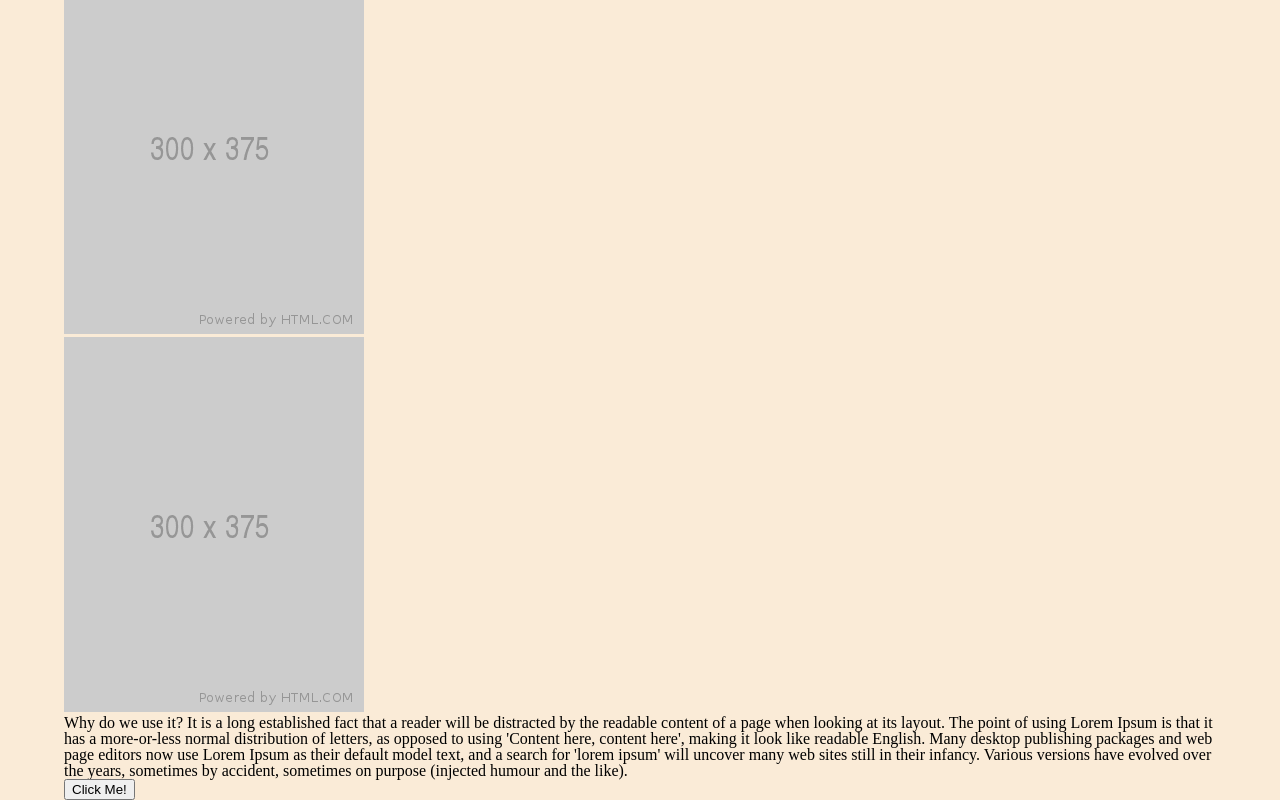
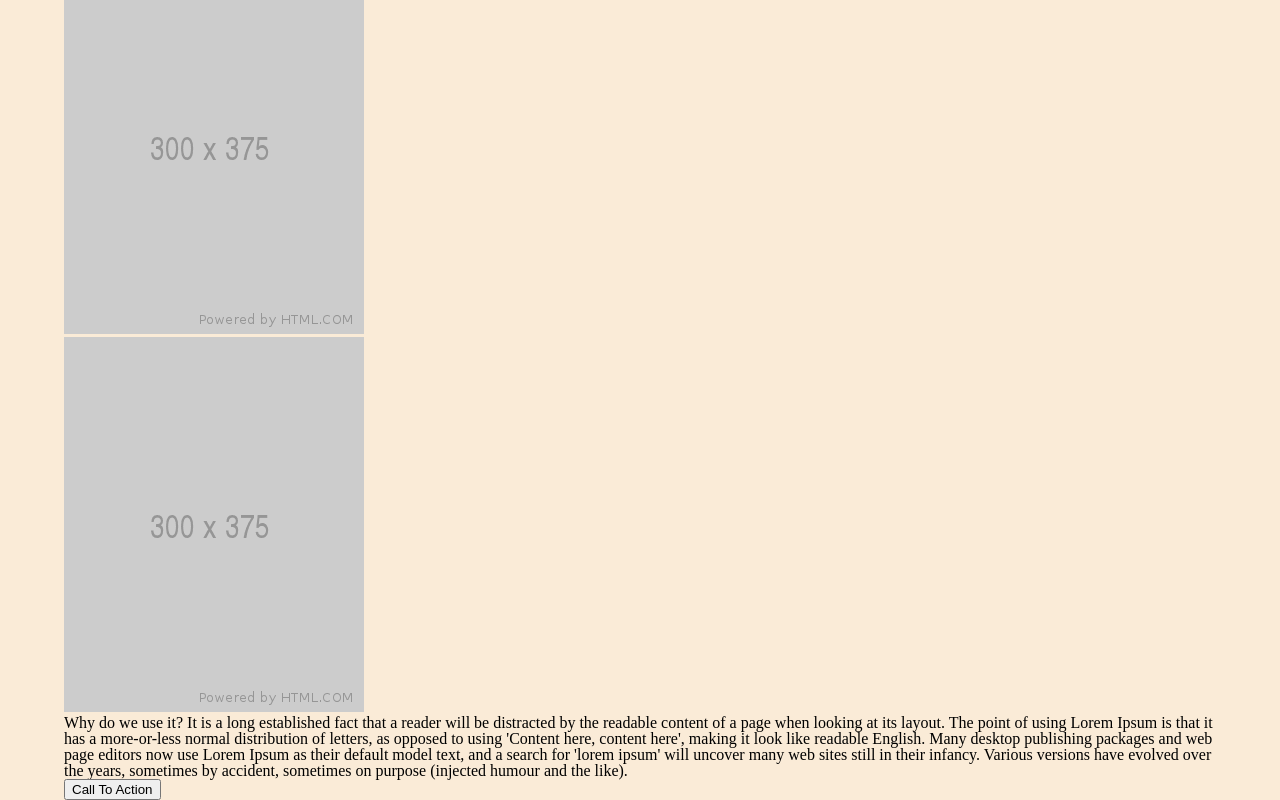
Before and after one commit to phillipstm/wireframe-exercise, a plain HTML site: page index.html in a window 1280 px wide. Shown: the part 554-1354 px from the top of the page. Drawn offline with Linux system fonts and the light colour scheme; files whose address does not match are found by name.

Commit message:
modified index html.

```diff
--- a/index.html
+++ b/index.html
@@ -38,7 +38,7 @@
             <p>Why do we use it?
                It is a long established fact that a reader will be distracted by the readable content of a page when looking at its layout. The point of using Lorem Ipsum is that it has a more-or-less normal distribution of letters, as opposed to using 'Content here, content here', making it look like readable English. Many desktop publishing packages and web page editors now use Lorem Ipsum as their default model text, and a search for 'lorem ipsum' will uncover many web sites still in their infancy. Various versions have evolved over the years, sometimes by accident, sometimes on purpose (injected humour and the like).
             </p>
-            <button type="button">Click Me!</button>
+            <button type="button">Call To Action</button>
          </section>
       </h1>
    </body>
```
